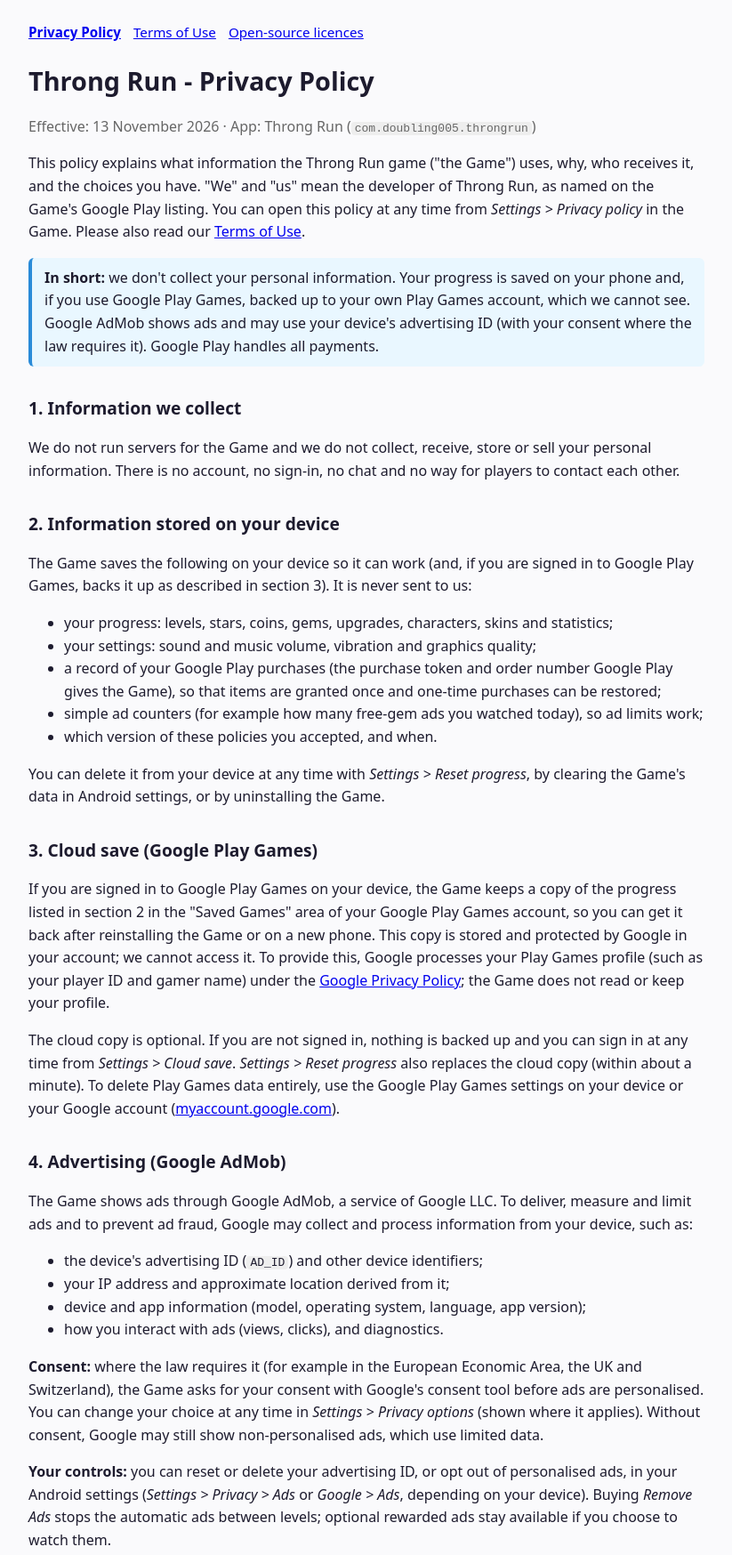
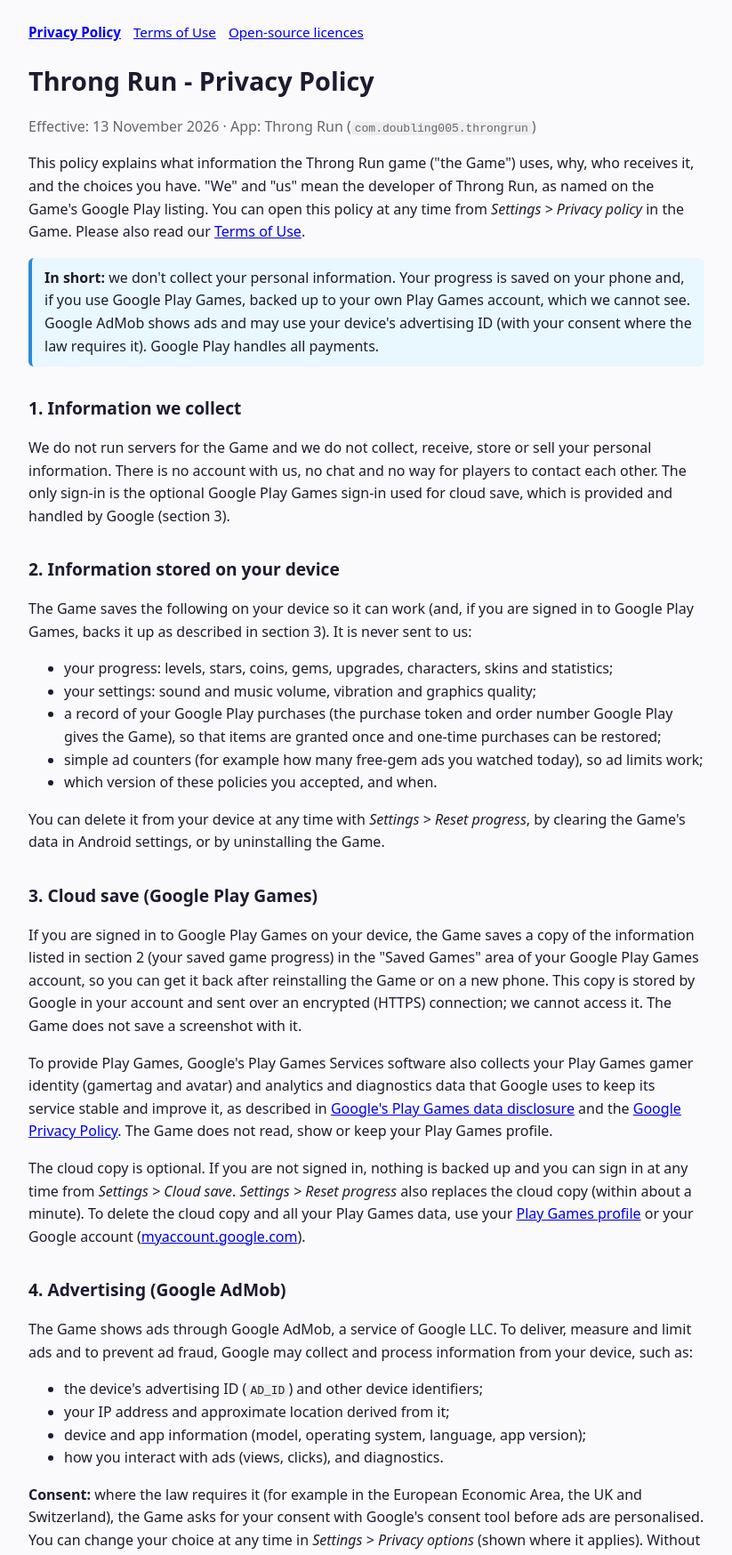
Before and after one commit to Doubling005/throngrun-privacy, a plain HTML site: page index.html in a window 1280 px wide. Shown: the top 1748 px of the page at 89% size, without its empty margins (228-1051 px from the left). Drawn offline with Linux system fonts and the light colour scheme.

Commit message:
Privacy Policy: Play Games sign-in, data Google collects, deletion via Play Games profile; Terms wording fixes

```diff
--- a/index.html
+++ b/index.html
@@ -34,7 +34,9 @@ the law requires it). Google Play handles all payments.</div>
 
 <h2>1. Information we collect</h2>
 <p>We do not run servers for the Game and we do not collect, receive, store or sell your personal
-information. There is no account, no sign-in, no chat and no way for players to contact each other.</p>
+information. There is no account with us, no chat and no way for players to contact each other. The
+only sign-in is the optional Google Play Games sign-in used for cloud save, which is provided and
+handled by Google (section 3).</p>
 
 <h2>2. Information stored on your device</h2>
 <p>The Game saves the following on your device so it can work (and, if you are signed in to Google
@@ -51,16 +53,22 @@ Game), so that items are granted once and one-time purchases can be restored;</l
 the Game's data in Android settings, or by uninstalling the Game.</p>
 
 <h2>3. Cloud save (Google Play Games)</h2>
-<p>If you are signed in to Google Play Games on your device, the Game keeps a copy of the progress
-listed in section 2 in the "Saved Games" area of your Google Play Games account, so you can get it
-back after reinstalling the Game or on a new phone. This copy is stored and protected by Google in
-your account; we cannot access it. To provide this, Google processes your Play Games profile (such as
-your player ID and gamer name) under the <a href="https://policies.google.com/privacy">Google Privacy Policy</a>;
-the Game does not read or keep your profile.</p>
+<p>If you are signed in to Google Play Games on your device, the Game saves a copy of the information
+listed in section 2 (your saved game progress) in the "Saved Games" area of your Google Play Games
+account, so you can get it back after reinstalling the Game or on a new phone. This copy is stored by
+Google in your account and sent over an encrypted (HTTPS) connection; we cannot access it. The Game
+does not save a screenshot with it.</p>
+<p>To provide Play Games, Google's Play Games Services software also collects your Play Games gamer
+identity (gamertag and avatar) and analytics and diagnostics data that Google uses to keep its
+service stable and improve it, as described in
+<a href="https://developer.android.com/games/pgs/data-collection">Google's Play Games data disclosure</a> and the
+<a href="https://policies.google.com/privacy">Google Privacy Policy</a>. The Game does not read, show or keep your
+Play Games profile.</p>
 <p>The cloud copy is optional. If you are not signed in, nothing is backed up and you can sign in at
 any time from <em>Settings &gt; Cloud save</em>. <em>Settings &gt; Reset progress</em> also replaces the cloud
-copy (within about a minute). To delete Play Games data entirely, use the Google Play Games settings
-on your device or your Google account (<a href="https://myaccount.google.com/">myaccount.google.com</a>).</p>
+copy (within about a minute). To delete the cloud copy and all your Play Games data, use your
+<a href="https://play.google.com/games/profile">Play Games profile</a> or your Google account
+(<a href="https://myaccount.google.com/">myaccount.google.com</a>).</p>
 
 <h2>4. Advertising (Google AdMob)</h2>
 <p>The Game shows ads through Google AdMob, a service of Google LLC. To deliver, measure and limit ads
@@ -96,12 +104,12 @@ These do not identify you.</p>
 <h2>7. Device permissions</h2>
 <table>
 <tr><th>Permission</th><th>Why</th></tr>
-<tr><td>Internet, network state</td><td>To load ads and talk to Google Play for purchases. The game itself can be played offline.</td></tr>
+<tr><td>Internet, network state</td><td>To load ads, talk to Google Play for purchases and back up your progress with Google Play Games. The game itself can be played offline.</td></tr>
 <tr><td>Vibrate</td><td>Short vibrations during play (can be switched off in <em>Settings &gt; Vibration</em>).</td></tr>
 <tr><td>Advertising ID (<code>AD_ID</code>)</td><td>Used by Google AdMob as described in section 4.</td></tr>
 <tr><td>Google Play billing</td><td>To make in-app purchases through Google Play.</td></tr>
 <tr><td>Google Play Games</td><td>To back up your progress to your Play Games account (section 3). It uses your Google sign-in on the device, not a separate permission.</td></tr>
-<tr><td>Others added by Google's SDKs (e.g. wake lock, foreground service, basic phone state)</td><td>Added by Google's ads and billing libraries for their own operation. The Game's own code does not use them to collect information.</td></tr>
+<tr><td>Others added by Google's SDKs (e.g. wake lock, foreground service, basic phone state)</td><td>Added by Google's ads, billing and Play Games libraries for their own operation. The Game's own code does not use them to collect information.</td></tr>
 </table>
 <p>The Game does not request access to your contacts, camera, microphone, photos, files or precise location.</p>
 
@@ -114,10 +122,11 @@ help, including asking Google to delete it.</p>
 
 <h2>9. Sharing and selling</h2>
 <p>We do not sell, rent or share your personal information, because we don't collect any. Information
-collected by Google for ads and purchases is handled under Google's own policies linked above.</p>
+collected by Google for ads, purchases and Play Games is handled under Google's own policies linked above.</p>
 
 <h2>10. Retention and deletion</h2>
-<p>Data on your device stays until you reset progress, clear the Game's data or uninstall the Game. The cloud copy stays in your Play Games account until you replace it (by playing or resetting) or delete your Play Games data.
+<p>Data on your device stays until you reset progress, clear the Game's data or uninstall the Game. The cloud copy stays in your Play Games account until you replace it (by playing or resetting) or delete your Play Games data from your
+<a href="https://play.google.com/games/profile">Play Games profile</a>.
 Data processed by Google is kept and deleted under Google's policies; you can manage it at
 <a href="https://myaccount.google.com/">myaccount.google.com</a> and reset your advertising ID as described above.</p>
 
```
Also changed, not shown: terms.html (+6 -5 lines).
